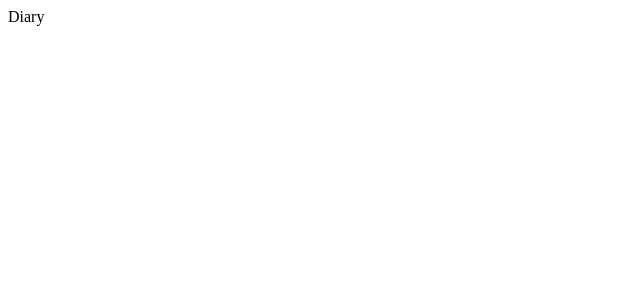
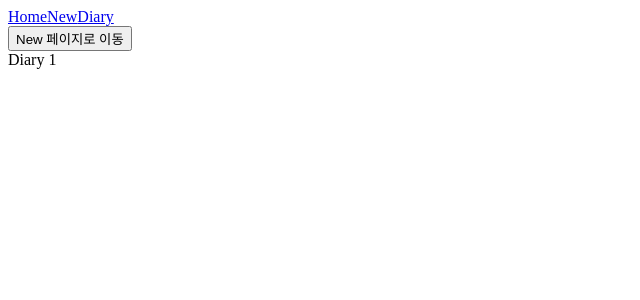
Before and after one commit to eunyoung-dev/emotion-diary, a React (Vite) app: page /diary/1 in a window 1280 px wide. Shown: the top 300 px of the page, without its empty margins (0-640 px from the left). Built offline with nearby package versions, Linux system fonts and the light colour scheme.

Commit message:
동적 경로 설정

```diff
--- a/src/App.jsx
+++ b/src/App.jsx
@@ -1,5 +1,5 @@
 import "./App.css";
-import { Routes, Route } from "react-router-dom";
+import { Routes, Route, Link, useNavigate } from "react-router-dom";
 import Home from "./pages/Home";
 import New from "./pages/New";
 import Diary from "./pages/Diary";
@@ -9,13 +9,25 @@
 // 3. "/diary/:id" : 모든 일기를 조회하는 Diary 페이지
 
 function App() {
+  const nav = useNavigate();
+  const onClickButton = () => {
+    nav("/new");
+  };
   return (
+    <>
+      <div>
+        <Link to="/">Home</Link>
+        <Link to="/new">New</Link>
+        <Link to="/diary">Diary</Link>
+      </div>
+      <button onClick={onClickButton}>New 페이지로 이동</button>
       <Routes>
         <Route path="/" element={<Home />} />
         <Route path="/new" element={<New />} />
         <Route path="/diary/:id" element={<Diary />} />
         <Route path="*" element={<Notfound />} />
       </Routes>
+    </>
   );
 }
 
--- a/src/pages/Diary.jsx
+++ b/src/pages/Diary.jsx
@@ -1,5 +1,9 @@
+import { useParams } from "react-router-dom";
+
 const Diary = () => {
-  return <div>Diary</div>;
+  const { id } = useParams();
+  console.log(id);
+  return <div>Diary {id}</div>;
 };
 
 export default Diary;
```
Lines whose indentation alone changed are shown as unchanged.
